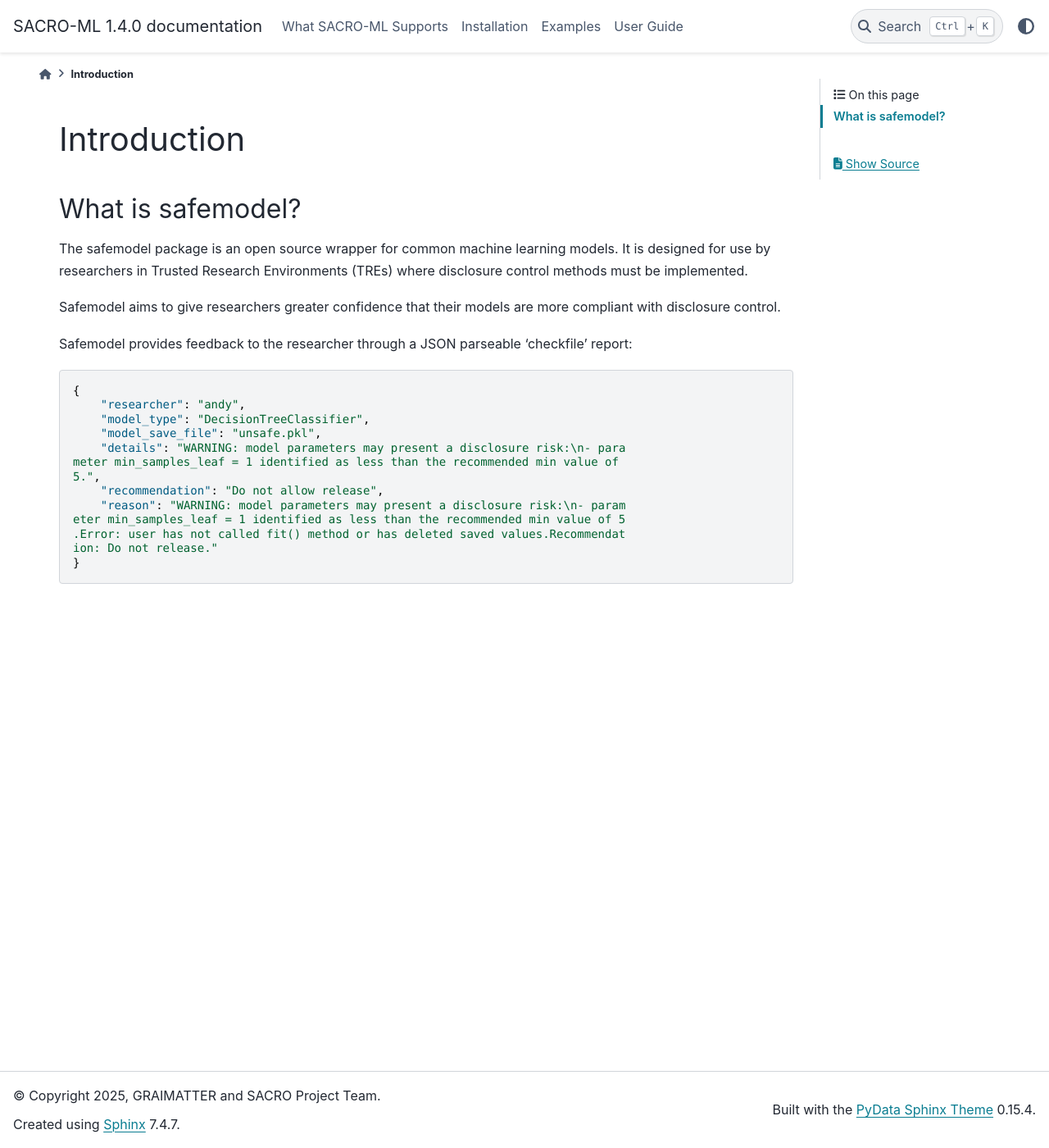
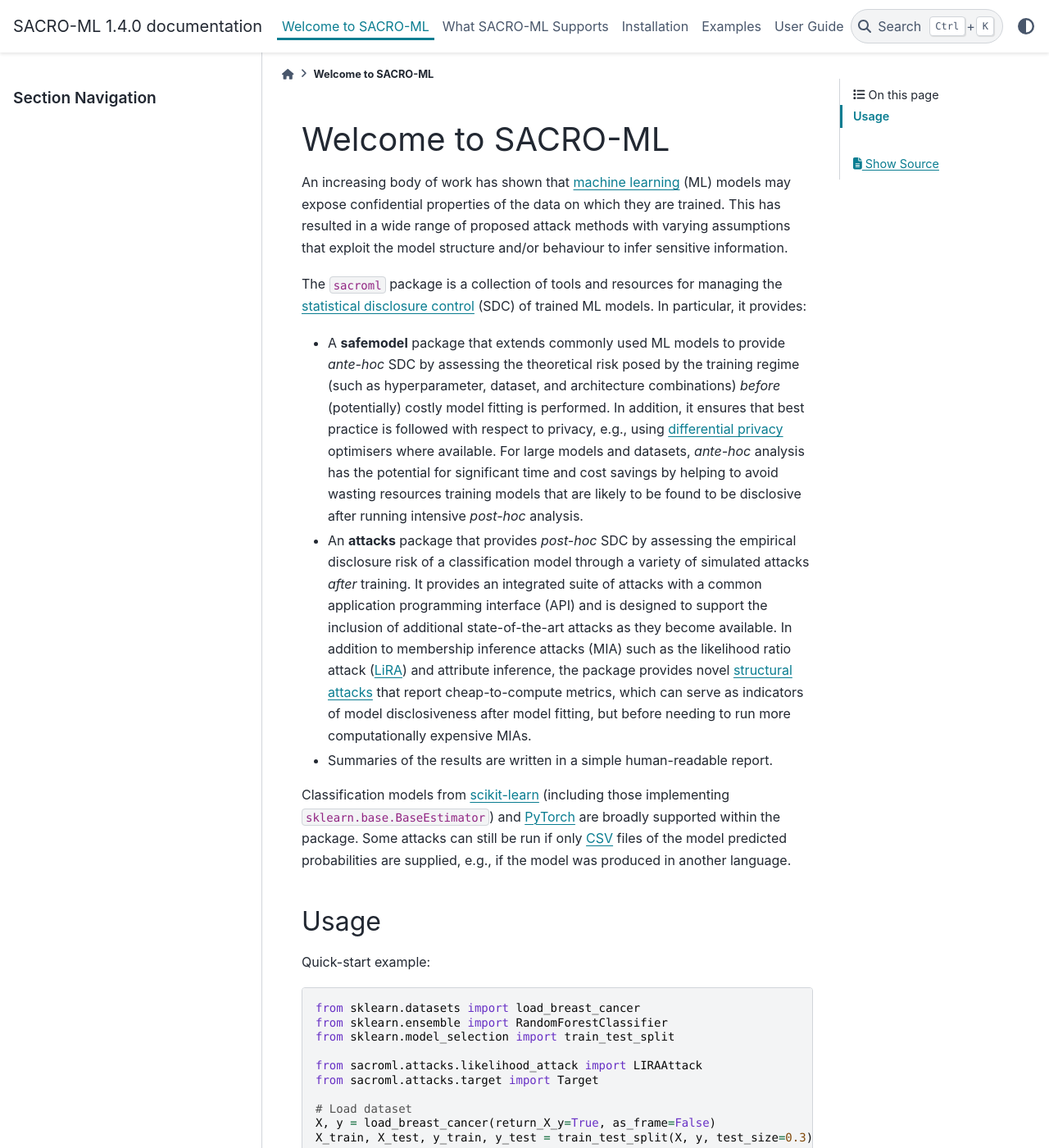
Before and after one commit to AI-SDC/SACRO-ML, a Sphinx documentation site: the page built from docs/source/introduction.rst, in a window 1280 px wide and 1400 px high. Shown: the whole window at 82% size. Built offline with Sphinx 7.4.7 and the PyData theme 0.15.4, drawn with Linux system fonts in a browser that asks for light colours; pages that are not in the unit, such as notebooks, are missing from menus; some of the changed text lies outside the part shown.

Commit message:
Updated several rst files
Added Sphinx design
Fixed broke links
Changed the index to reflect main dashboard

```diff
--- a/docs/source/conf.py
+++ b/docs/source/conf.py
@@ -31,6 +31,7 @@
     "pydata_sphinx_theme",
     "sphinxcontrib.bibtex",
     "nbsphinx",
+    "sphinx_design",
 ]
 
 exclude_patterns = []
--- a/docs/source/introduction.rst
+++ b/docs/source/introduction.rst
@@ -1,31 +1,48 @@
-Introduction
-============
+Welcome to SACRO-ML
+===================
 
-What is safemodel?
-------------------
+An increasing body of work has shown that `machine learning <https://en.wikipedia.org/wiki/Machine_learning>`_ (ML) models may expose confidential properties of the data on which they are trained. This has resulted in a wide range of proposed attack methods with varying assumptions that exploit the model structure and/or behaviour to infer sensitive information.
 
-The safemodel package is an open source wrapper for common machine learning
-models. It is designed for use by researchers in Trusted Research Environments
-(TREs) where disclosure control methods must be implemented.
+The ``sacroml`` package is a collection of tools and resources for managing the `statistical disclosure control <https://en.wikipedia.org/wiki/Statistical_disclosure_control>`_ (SDC) of trained ML models. In particular, it provides:
 
-Safemodel aims to give researchers greater confidence that their models are
-more compliant with disclosure control.
+* A **safemodel** package that extends commonly used ML models to provide *ante-hoc* SDC by assessing the theoretical risk posed by the training regime (such as hyperparameter, dataset, and architecture combinations) *before* (potentially) costly model fitting is performed. In addition, it ensures that best practice is followed with respect to privacy, e.g., using `differential privacy <https://en.wikipedia.org/wiki/Differential_privacy>`_ optimisers where available. For large models and datasets, *ante-hoc* analysis has the potential for significant time and cost savings by helping to avoid wasting resources training models that are likely to be found to be disclosive after running intensive *post-hoc* analysis.
+* An **attacks** package that provides *post-hoc* SDC by assessing the empirical disclosure risk of a classification model through a variety of simulated attacks *after* training. It provides an integrated suite of attacks with a common application programming interface (API) and is designed to support the inclusion of additional state-of-the-art attacks as they become available. In addition to membership inference attacks (MIA) such as the likelihood ratio attack (`LiRA <https://doi.org/10.1109/SP46214.2022.9833649>`_) and attribute inference, the package provides novel `structural attacks <https://arxiv.org/abs/2502.09396>`_ that report cheap-to-compute metrics, which can serve as indicators of model disclosiveness after model fitting, but before needing to run more computationally expensive MIAs.
+* Summaries of the results are written in a simple human-readable report.
 
-Safemodel provides feedback to the researcher through a JSON parseable
-'checkfile' report:
+Classification models from `scikit-learn <https://scikit-learn.org>`_ (including those implementing ``sklearn.base.BaseEstimator``) and `PyTorch <https://pytorch.org>`_ are broadly supported within the package. Some attacks can still be run if only `CSV <https://en.wikipedia.org/wiki/Comma-separated_values>`_ files of the model predicted probabilities are supplied, e.g., if the model was produced in another language.
 
-.. code-block:: json
+Usage
+-----
 
-	{
-	    "researcher": "andy",
-	    "model_type": "DecisionTreeClassifier",
-	    "model_save_file": "unsafe.pkl",
-	    "details": "WARNING: model parameters may present a disclosure risk:\n- para
-	meter min_samples_leaf = 1 identified as less than the recommended min value of
-	5.",
-	    "recommendation": "Do not allow release",
-	    "reason": "WARNING: model parameters may present a disclosure risk:\n- param
-	eter min_samples_leaf = 1 identified as less than the recommended min value of 5
-	.Error: user has not called fit() method or has deleted saved values.Recommendat
-	ion: Do not release."
-	}
+Quick-start example:
+
+.. code-block:: python
+
+   from sklearn.datasets import load_breast_cancer
+   from sklearn.ensemble import RandomForestClassifier
+   from sklearn.model_selection import train_test_split
+
+   from sacroml.attacks.likelihood_attack import LIRAAttack
+   from sacroml.attacks.target import Target
+
+   # Load dataset
+   X, y = load_breast_cancer(return_X_y=True, as_frame=False)
+   X_train, X_test, y_train, y_test = train_test_split(X, y, test_size=0.3)
+
+   # Fit model
+   model = RandomForestClassifier(min_samples_split=2, min_samples_leaf=1)
+   model.fit(X_train, y_train)
+
+   # Wrap model and data
+   target = Target(
+       model=model,
+       dataset_name="breast cancer",
+       X_train=X_train,
+       y_train=y_train,
+       X_test=X_test,
+       y_test=y_test,
+   )
+
+   # Create an attack object and run the attack
+   attack = LIRAAttack(n_shadow_models=100, output_dir="output_example")
+   attack.attack(target)
--- /dev/null
+++ b/docs/source/safemodel.rst
@@ -0,0 +1,28 @@
+What is safemodel?
+==================
+
+The safemodel package is an open source wrapper for common machine learning
+models. It is designed for use by researchers in Trusted Research Environments
+(TREs) where disclosure control methods must be implemented.
+
+Safemodel aims to give researchers greater confidence that their models are
+more compliant with disclosure control.
+
+Safemodel provides feedback to the researcher through a JSON parseable
+'checkfile' report:
+
+.. code-block:: json
+
+	{
+	    "researcher": "andy",
+	    "model_type": "DecisionTreeClassifier",
+	    "model_save_file": "unsafe.pkl",
+	    "details": "WARNING: model parameters may present a disclosure risk:\n- para
+	meter min_samples_leaf = 1 identified as less than the recommended min value of
+	5.",
+	    "recommendation": "Do not allow release",
+	    "reason": "WARNING: model parameters may present a disclosure risk:\n- param
+	eter min_samples_leaf = 1 identified as less than the recommended min value of 5
+	.Error: user has not called fit() method or has deleted saved values.Recommendat
+	ion: Do not release."
+	}
--- a/docs/source/support.rst
+++ b/docs/source/support.rst
@@ -1,31 +1,9 @@
 What SACRO-ML Supports
 ======================
 
-What is safemodel?
-------------------
+SACRO-ML provides comprehensive support for privacy assessment of machine learning models through two main components:
 
-The safemodel package is an open source wrapper for common machine learning
-models. It is designed for use by researchers in Trusted Research Environments
-(TREs) where disclosure control methods must be implemented.
+* **safemodel package**: Provides ante-hoc privacy assessment before model training
+* **attacks package**: Provides post-hoc privacy assessment through simulated attacks
 
-Safemodel aims to give researchers greater confidence that their models are
-more compliant with disclosure control.
-
-Safemodel provides feedback to the researcher through a JSON parseable
-'checkfile' report:
-
-.. code-block:: json
-
-	{
-	    "researcher": "andy",
-	    "model_type": "DecisionTreeClassifier",
-	    "model_save_file": "unsafe.pkl",
-	    "details": "WARNING: model parameters may present a disclosure risk:\n- para
-	meter min_samples_leaf = 1 identified as less than the recommended min value of
-	5.",
-	    "recommendation": "Do not allow release",
-	    "reason": "WARNING: model parameters may present a disclosure risk:\n- param
-	eter min_samples_leaf = 1 identified as less than the recommended min value of 5
-	.Error: user has not called fit() method or has deleted saved values.Recommendat
-	ion: Do not release."
-	}
+For detailed information about the safemodel component, see :doc:`safemodel`.
```
Also changed, not shown: docs/source/index.rst (+149 -36 lines).
